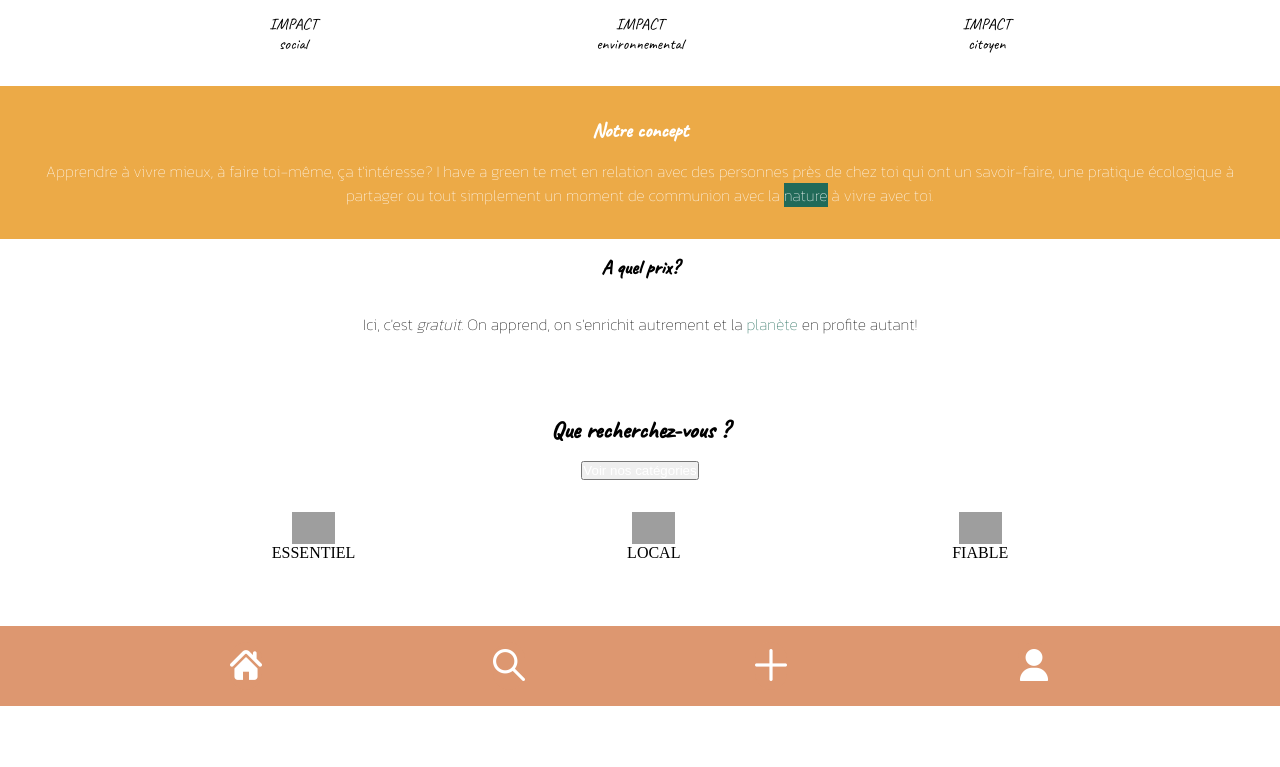
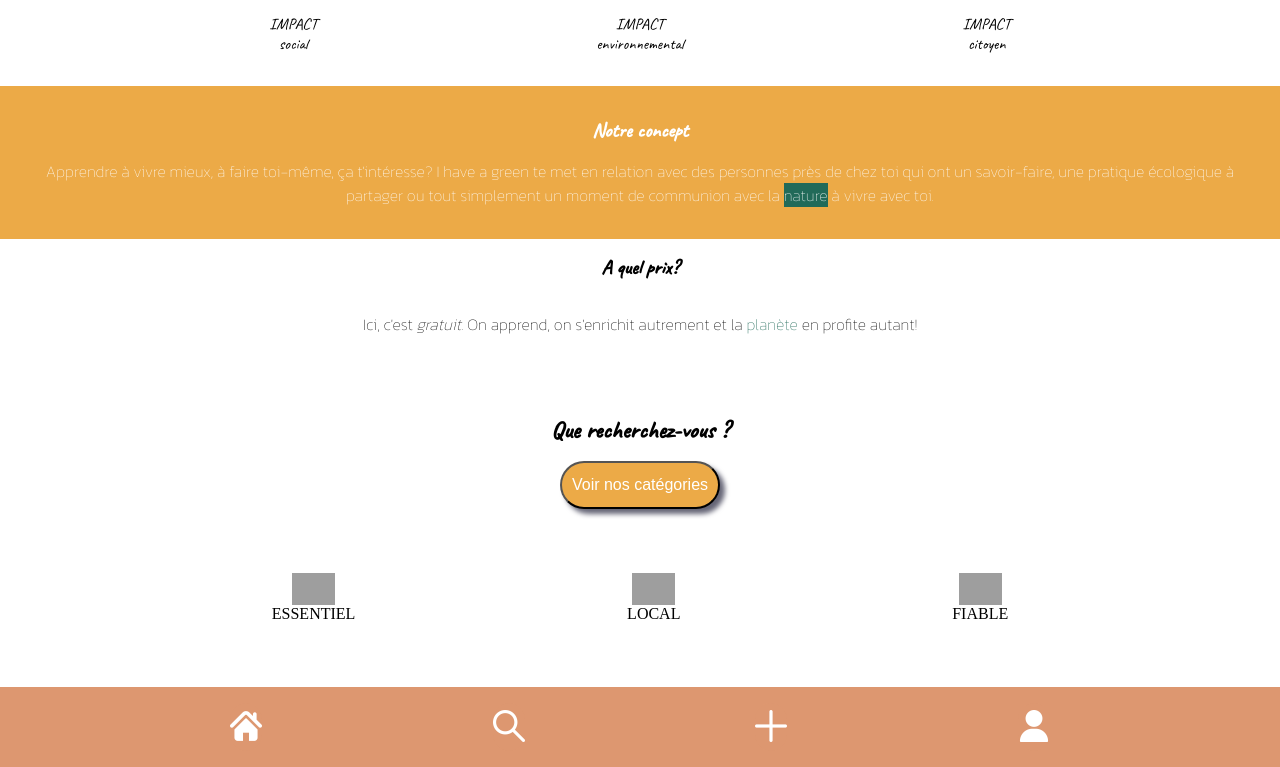
Before and after one commit to Mehdi-Mouilbeau/I-Have-A-Dream, a React (Vite) app in the folder frontend/: page / in a window 1280 px wide. Shown: the part 1170-1937 px from the top of the page. Before the commit the page ends 1876 px from the top, so only its background shows below. Built offline with nearby package versions, Linux system fonts and the light colour scheme; grey boxes are pictures that could not be loaded.

Commit message:
correction du css du boutton

```diff
--- a/frontend/src/components/Recherches.css
+++ b/frontend/src/components/Recherches.css
@@ -67,6 +67,7 @@
   color: var(--green-color);
   font-weight: 800;
   font-size: 20px;
+}
 
 h2 {
   text-align: center;
--- a/frontend/src/pages/Home.css
+++ b/frontend/src/pages/Home.css
@@ -65,7 +65,7 @@
   color: #216a59;
 }
 
-/* .categories {
+.buttoncategories {
   font-size: 1rem;
   align-items: center;
   background-color: #ecaa47;
@@ -74,7 +74,7 @@
   width: 10rem;
   height: 3rem;
   margin-bottom: 2rem;
-} */
+}
 
 .prezicon1 {
   display: flex;
--- a/frontend/src/pages/Home.jsx
+++ b/frontend/src/pages/Home.jsx
@@ -66,7 +66,7 @@
         </div>
         <div className="prez4">
           <h2>Que recherchez-vous ?</h2>
-          <button type="button" className="categories" label="categories">
+          <button type="button" className="buttoncategories" label="categories">
             <Link to="./Partages">Voir nos catégories</Link>
           </button>
         </div>
```
